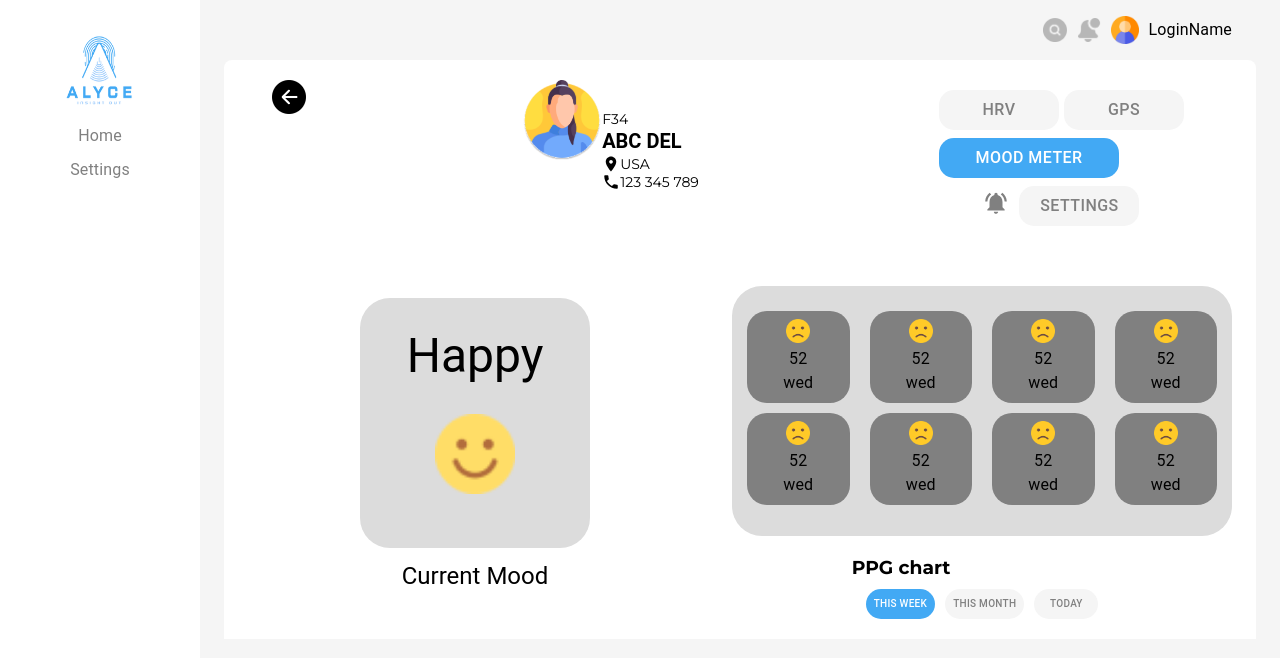
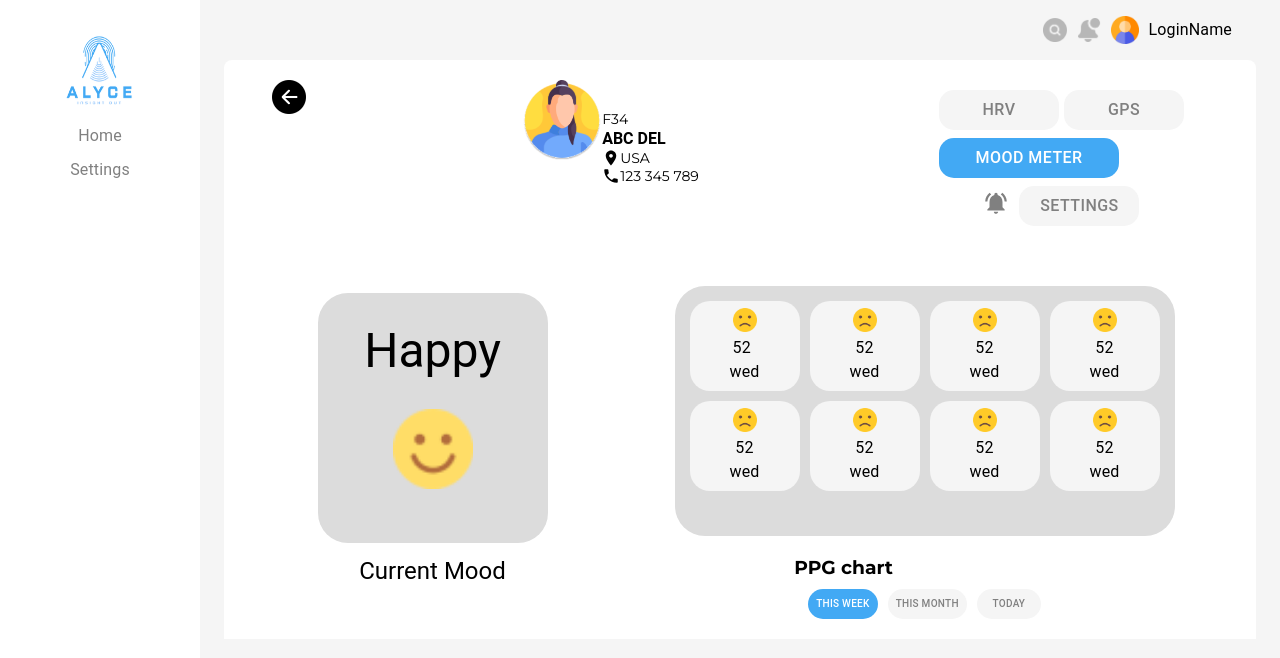
Before and after one commit to Amrkhwazir/Nextjs-UI, a Next.js app: page /moodpage in a window 1280 px wide. Shown: the top 658 px of the page. Built offline with nearby package versions, Linux system fonts and the light colour scheme.

Commit message:
responsive working

```diff
--- a/src/app/gpspage/page.jsx
+++ b/src/app/gpspage/page.jsx
@@ -15,14 +15,14 @@ const page = () => {
         sm: "140px",
         md: "180px",
         lg: "200px",
-        xl: "200px"
+        xl: "220px"
       }, minWidth: {
         xs: "100vw",
         sm: "70%",
         md: "70%",
         lg: "70%",
-        xl: "100%"
-      }, minHeight: "100vh", backgroundColor: "whitesmoke",}}>
+        xl: "90%"
+      }, minHeight: "100vh", backgroundColor: "whitesmoke", paddingBottom: "100px"}}>
       <Topbar />
       <UserProfilebar />
       <Map />
--- a/src/app/home/page.jsx
+++ b/src/app/home/page.jsx
@@ -5,7 +5,7 @@ import Topbar from "@/components/topbar/Topbar"
 
 const Homepage = () => {
   return (
-    <Box sx={{backgroundColor: "whitesmoke", display: "flex", minHeight: "100vh"}}>
+    <Box sx={{backgroundColor: "whitesmoke", display: "flex", minHeight: "100vh", }}>
       <Sidebar />
       <Container sx={{marginLeft: {
         xs: "0px",
@@ -19,7 +19,7 @@ const Homepage = () => {
         md: "70%",
         lg: "70%",
         xl: "100%"
-      }, minHeight: "100vh", backgroundColor: "whitesmoke",}}>
+      }, minHeight: "100vh", backgroundColor: "whitesmoke", paddingBottom: "100px"}}>
       <Topbar />
       <Table />
       </Container>
--- a/src/app/hrvpage/page.jsx
+++ b/src/app/hrvpage/page.jsx
@@ -15,14 +15,14 @@ const page = () => {
         sm: "140px",
         md: "180px",
         lg: "200px",
-        xl: "200px"
+        xl: "220px"
       }, minWidth: {
         xs: "100vw",
         sm: "70%",
         md: "70%",
         lg: "70%",
-        xl: "100%"
-      }, minHeight: "100vh", backgroundColor: "whitesmoke"}}>
+        xl: "90%"
+      }, minHeight: "100vh", backgroundColor: "whitesmoke", paddingBottom: "100px"}}>
       <Topbar />
       <UserProfileBar />
       <Chart />
--- a/src/app/moodpage/page.jsx
+++ b/src/app/moodpage/page.jsx
@@ -14,14 +14,14 @@ const page = () => {
         sm: "140px",
         md: "180px",
         lg: "200px",
-        xl: "200px"
+        xl: "220px"
       }, minWidth: {
         xs: "100vw",
         sm: "70%",
         md: "70%",
         lg: "70%",
-        xl: "100%"
-      }, minHeight: "100vh", backgroundColor: "whitesmoke",}}>
+        xl: "90%"
+      }, minHeight: "100vh", backgroundColor: "whitesmoke", paddingBottom: "100px"}}>
       <Topbar />
       <UserProfileBar />
       <Moodmeter />
--- a/src/app/patienthomepage/page.jsx
+++ b/src/app/patienthomepage/page.jsx
@@ -12,7 +12,7 @@ import { Box, Typography } from '@mui/material'
             <Box sx={{width: "100%", height: "100px", display: "flex", justifyContent:"space-between", padding: "30px"}}>
 
                <Link href={"/"}>
-                <Image src={"/images/mainLogo.png"} alt='logo' width={80} height={70} style={{cursor: "pointer"}} />
+                <Image src={"/images/mainLogo.png"} width={80} height={70} style={{cursor: "pointer"}} />
                </Link>
                 <MoreVert style={{cursor: "pointer", fontSize: "32px", marginTop: '20px'}} />
             </Box>
--- a/src/app/patientmoodpage/page.jsx
+++ b/src/app/patientmoodpage/page.jsx
@@ -16,7 +16,7 @@ import { Box, Typography } from '@mui/material'
            </Link>
 
                <Link href={"/"}>
-                <Image src={"/images/mainLogo.png"} alt='logo' width={80} height={70} style={{cursor: "pointer"}} />
+                <Image src={"/images/mainLogo.png"} width={80} height={70} style={{cursor: "pointer"}} />
                </Link>
 
                 <MoreVert style={{cursor: "pointer", fontSize: "32px", marginTop: '10px'}} />
--- a/src/app/settings/page.jsx
+++ b/src/app/settings/page.jsx
@@ -13,14 +13,14 @@ const page = () => {
         sm: "140px",
         md: "180px",
         lg: "200px",
-        xl: "200px"
+        xl: "220px"
       }, minWidth: {
         xs: "100vw",
         sm: "70%",
         md: "70%",
         lg: "70%",
-        xl: "100%"
-      }, minHeight: "100vh", backgroundColor: "whitesmoke" }}>
+        xl: "90%"
+      }, minHeight: "100vh", backgroundColor: "whitesmoke", paddingBottom: "100px" }}>
       <Topbar  />
       <UserProfileBar />
       </Container>
--- a/src/components/chart/Chart.jsx
+++ b/src/components/chart/Chart.jsx
@@ -17,7 +17,7 @@ const Chart = () => {
             xl: "row",
         }, alignItems: {xs: "center"}, paddingLeft: {xs: "0px", sm: "20px", md: "20px", lg: "20px"}}}>
             <Box>
-        <Box sx={{width: "230px", height: "200px", backgroundColor: "gainsboro", borderRadius: "30px", paddingTop: "30px", textAlign: "center", marginLeft: "0px", marginRight: "0px"}}>
+        <Box sx={{width: {xs: "230px", sm: "200px", md: "230px", lg: "230px", xl: "430px"}, height: {xs: "200px", sm: "190px", md: "200px", lg: "200px", xl: "280px"}, backgroundColor: "gainsboro", borderRadius: "30px", display: 'flex', flexDirection: 'column', alignItems: 'center', justifyContent: "center"}}>
             <Typography variant='h3'>89 bpm</Typography>
         <Image src={"/images/heart.png"} width={120} height={120} />
         </Box>
@@ -30,7 +30,7 @@ const Chart = () => {
         <Box>
         <h3 style={{marginLeft: "30px", marginTop:"10px"}}>PPG chart</h3>
         <Container sx={{marginTop: "10px", display: "flex", justifyContent: "center", gap: {xs: "10px"}, flexWrap: "wrap",}}>
-        <Button sx={{borderRadius: "15px", backgroundColor: "#42A9F4", maxWidth: "120px", color: "white", height: "30px", fontSize: {xs: "11px", sm: "12px", md: "14px", lg: "14px", xl: "16px"}}}>This Week</Button>
+        <Button sx={{borderRadius: "15px", backgroundColor: "#42A9F4", maxWidth: "240px", color: "white", height: "30px", fontSize: {xs: "11px", sm: "12px", md: "14px", lg: "14px", xl: "16px"}}}>This Week</Button>
         <Button sx={{borderRadius: "15px", backgroundColor: "whitesmoke", maxWidth: "120px", color: "grey", height: "30px", fontSize: {xs: "11px", sm: "12px", md: "14px", lg: "14px", xl: "16px"} }}>This Month</Button>
         <Button sx={{borderRadius: "15px", backgroundColor: "whitesmoke", maxWidth: "120px", height: "30px", color: "grey", fontSize: {xs: "11px", sm: "12px", md: "14px", lg: "14px", xl: "16px"} }}>Today</Button>
         </Container>
--- a/src/components/moodmeter/Moodmeter.jsx
+++ b/src/components/moodmeter/Moodmeter.jsx
@@ -5,26 +5,27 @@ import styles from "./moodmeter.module.css"
 
 const Moodmeter = () => {
   return (
-   <Container sx={{backgroundColor: "white", padding: "0px 10px", maxWidth: '100%', display: "flex", justifyContent: "space-around", flexDirection: {
+   <Container sx={{backgroundColor: "white", minWidth: '100%', display: "flex", justifyContent: "flex-start", flexDirection: {
     xs: "column",
-    sm: "column",
+    sm: "row",
     md: "row",
     lg: "row",
-   }, alignItems: "center", gap: '30px'}}>
-    <Box sx={{width: "100%", height: "100%", display: "flex", justifyContent: 'center', flexDirection: 'column', alignItems: "center"}}>
-        <Box sx={{width: {xs: '250px', sm: "350px", md: "200px", lg: "230px"}, height: "250px", backgroundColor: "gainsboro", borderRadius: "30px", paddingTop: "30px", textAlign: "center", fontSize: "24px"}}>
+    xl: "row"
+   }, alignItems: "center",}}>
+    <Box sx={{width: "60%", height: "100%", display: "flex", justifyContent: 'center', flexDirection: 'column', alignItems: "center"}}>
+        <Box sx={{width: {xs: '250px', sm: "180px", md: "200px", lg: "230px"}, height: {xs: "250px", sm: "220px", md: "250px", lg: "250px", xl: "250px"}, backgroundColor: "gainsboro", borderRadius: "30px", paddingTop: "30px", textAlign: "center", fontSize: "24px"}}>
         <Typography variant='h3' sx={{marginBottom: "30px"}}>Happy</Typography>
         <Image src={"/images/happy.png"} width={80} height={80} />
         </Box>
-        <Box sx={{paddingTop: "12px", textAlign: "center", height: {xs: '50px', sm: "80px", md: "70px", lg: "80px"}}}>
+        <Box sx={{paddingTop: "12px", textAlign: "center", height: {xs: '50px', sm: "100px", md: "90px", lg: "90px"}}}>
         <Typography variant='h5'>Current Mood</Typography>
         </Box>
     </Box>
-    <Box sx={{width: "100%", height: "100%", display: "flex", justifyContent: 'center', flexDirection: 'column', alignItems: "center"}}>
-        <Box sx={{width: {xs: "270px", sm: "450px", md: "450px", lg: "500px"}, backgroundColor: "gainsboro", height: "250px", borderRadius: "30px", padding: '15px'}}>
+    <Box sx={{width: "100%", height: "100%", display: "flex", justifyContent: 'center', flexDirection: 'column', alignItems: "center",}}>
+        <Box sx={{width: {xs: "270px", sm: "320px", md: "450px", lg: "500px"}, backgroundColor: "gainsboro", height: {xs: "250px", sm: "230px", md: "250px", lg: "250px", xl: "250px"}, borderRadius: "30px", padding: '15px'}}>
             {/* 1 */}
-            <Box sx={{display: "flex", paddingTop: "10px", gap: "20px",}}>
-            <Container sx={{textAlign: "center",  background: 'grey', width: '25%', borderRadius: "20px", padding: "8px"}}>
+            <Box sx={{display: "flex", gap: "10px",}}>
+            <Container sx={{background: 'whitesmoke', width: {xs: '25%', sm: '20%', md: '25%', lg: '25%', xl: '25%'}, height: '90px' , borderRadius: "20px", display: 'flex', flexDirection: "column", alignItems: "center", justifyContent: "center"}}>
             <Box>
                 <Image src={"/images/sad.png"} width={24} height={24} />
                 <Typography>52</Typography>
@@ -32,7 +33,7 @@ const Moodmeter = () => {
             <Typography>wed</Typography>
             </Container>
             {/* 2 */}
-            <Container sx={{textAlign: "center",  background: 'grey', width: '25%', borderRadius: "20px", padding: "8px"}}>
+            <Container sx={{textAlign: "center",  background: 'whitesmoke', width: {xs: '25%', sm: '20%', md: '25%', lg: '25%', xl: '25%'}, borderRadius: "20px", display: 'flex', flexDirection: "column", alignItems: "center", justifyContent: "center"}}>
             <Box>
                 <Image src={"/images/sad.png"} width={24} height={24} />
                 <Typography variant='body1'>52</Typography>
@@ -40,7 +41,7 @@ const Moodmeter = () => {
             <Typography>wed</Typography>
             </Container>
             {/* 3 */}
-            <Container sx={{textAlign: "center", background: 'grey', width: '25%', borderRadius: "20px", padding: "8px"}}>
+            <Container sx={{textAlign: "center", background: 'whitesmoke', width: {xs: '25%', sm: '20%', md: '25%', lg: '25%', xl: '25%'}, borderRadius: "20px", display: 'flex', flexDirection: "column", alignItems: "center", justifyContent: "center"}}>
             <Box>
                 <Image src={"/images/sad.png"} width={24} height={24} />
                 <Typography variant='body1'>52</Typography>
@@ -48,7 +49,7 @@ const Moodmeter = () => {
             <Typography>wed</Typography>
             </Container>
             {/* 4 */}
-            <Container sx={{textAlign: "center", background: 'grey', width: '25%', borderRadius: "20px", padding: "8px"}}>
+            <Container sx={{textAlign: "center", background: 'whitesmoke', width: {xs: '25%', sm: '20%', md: '25%', lg: '25%', xl: '25%'}, borderRadius: "20px", display: 'flex', flexDirection: "column", alignItems: "center", justifyContent: "center"}}>
             <Box>
                 <Image src={"/images/sad.png"} width={24} height={24} />
                 <Typography variant='body1'>52</Typography>
@@ -57,8 +58,8 @@ const Moodmeter = () => {
             </Container>
             </Box>
 
-            <Box sx={{display: "flex", paddingTop: "15px",  paddingTop: "10px", gap: "20px"}}>
-            <Container sx={{textAlign: "center", background: 'grey', width: '25%', borderRadius: "20px", padding: "8px"}}>
+            <Box sx={{display: "flex", paddingTop: "15px",  paddingTop: "10px", gap: "10px"}}>
+            <Container sx={{textAlign: "center", background: 'whitesmoke', width: {xs: '25%', sm: '20%', md: '25%', lg: '25%', xl: '25%'}, height: '90px', borderRadius: "20px", display: 'flex', flexDirection: "column", alignItems: "center", justifyContent: "center"}}>
             <Box>
                 <Image src={"/images/sad.png"} width={24} height={24} />
                 <Typography>52</Typography>
@@ -66,7 +67,7 @@ const Moodmeter = () => {
             <Typography>wed</Typography>
             </Container>
             {/* 2 */}
-            <Container sx={{textAlign: "center", background: 'grey', width: '25%', borderRadius: "20px", padding: "8px"}}>
+            <Container sx={{textAlign: "center", background: 'whitesmoke', width: {xs: '25%', sm: '20%', md: '25%', lg: '25%', xl: '25%'}, borderRadius: "20px", display: 'flex', flexDirection: "column", alignItems: "center", justifyContent: "center"}}>
             <Box>
                 <Image src={"/images/sad.png"} width={24} height={24} />
                 <Typography variant='body1'>52</Typography>
@@ -74,7 +75,7 @@ const Moodmeter = () => {
             <Typography>wed</Typography>
             </Container>
             {/* 3 */}
-            <Container sx={{textAlign: "center", background: 'grey', width: '25%', borderRadius: "20px", padding: "8px"}}>
+            <Container sx={{textAlign: "center", background: 'whitesmoke', width: {xs: '25%', sm: '20%', md: '25%', lg: '25%', xl: '25%'}, borderRadius: "20px", display: 'flex', flexDirection: "column", alignItems: "center", justifyContent: "center"}}>
             <Box>
                 <Image src={"/images/sad.png"} width={24} height={24} />
                 <Typography variant='body1'>52</Typography>
@@ -82,7 +83,7 @@ const Moodmeter = () => {
             <Typography>wed</Typography>
             </Container>
             {/* 4 */}
-            <Container sx={{textAlign: "center", background: 'grey', width: '25%', borderRadius: "20px", padding: "8px"}}>
+            <Container sx={{textAlign: "center", background: 'whitesmoke', width: {xs: '25%', sm: '20%', md: '25%', lg: '25%', xl: '25%'}, borderRadius: "20px", display: 'flex', flexDirection: "column", alignItems: "center", justifyContent: "center"}}>
             <Box>
                 <Image src={"/images/sad.png"} width={24} height={24} />
                 <Typography variant='body1'>52</Typography>
--- a/src/components/topbar/Topbar.jsx
+++ b/src/components/topbar/Topbar.jsx
@@ -7,7 +7,7 @@ import React from 'react'
 const Topbar = () => {
   const pathname = usePathname()
   return (
-    <Container sx={{maxWidth: "100%", fontWeight: 700, height: "60px", display: "flex", justifyContent: "flex-end", alignItems: "center", gap: "10px", cursor: "pointer", }}>
+    <Container sx={{minWidth: "100%", fontWeight: 700, height: "60px", display: "flex", justifyContent: "flex-end", alignItems: "center", gap: "10px", cursor: "pointer", }}>
         <Image src={"/images/searchicon.png"} width={24} height={24} />
         <Image src={"/images/notification.png"} width={24} height={24} />
         <Image src={"/images/useravatar.png"} width={28} height={28} />
--- a/src/components/userprofilebar/UserProfileBar.jsx
+++ b/src/components/userprofilebar/UserProfileBar.jsx
@@ -47,7 +47,7 @@ handleResize()
           <Image src={"/images/singleAvatar.png"} alt='avatar' width={80} height={80}/>
           <Box sx={{paddingTop: {xs: "10px", sm: "30px", md: "30px", lg: "30px"}, fontSize: "14px"}}>
           <Typography variant='body' className='userId'>F34</Typography>
-          <Typography variant='h5' className='UserName' sx={{fontSize: {xs: "14px", sm: "14px", md: "20px"}, fontWeight: "bold"}}>ABC DEL</Typography>
+          <Typography variant='h5' className='UserName' sx={{fontSize: {xs: "14px", sm: "14px", md: "16px", lg: "16px", xl: "28px"}, fontWeight: "bold"}}>ABC DEL</Typography>
           <span style={{display: "flex"}}>
           <LocationOnIcon sx={{fontSize: {xs: "12px", sm: "15px", md: "18px", lg: "18px", xl: "18px"}}} />
           <Typography variant='bodysm' className='userCity'>USA</Typography>
```
Also changed, not shown: src/components/chart/chart.module.css (+8 -0 lines).
